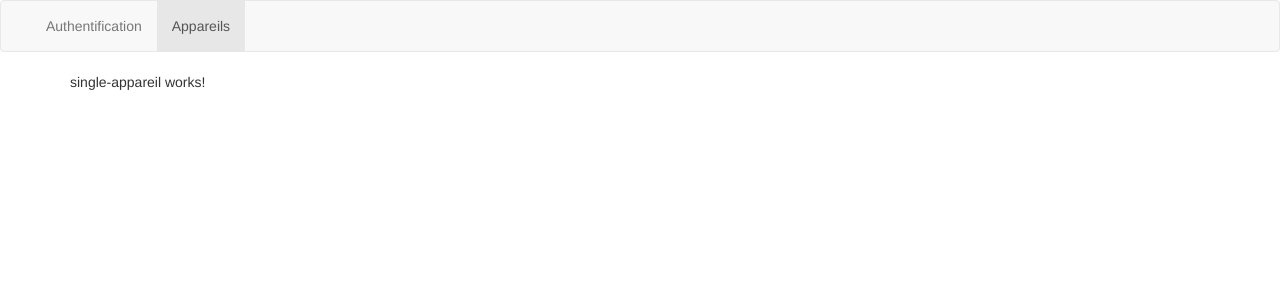
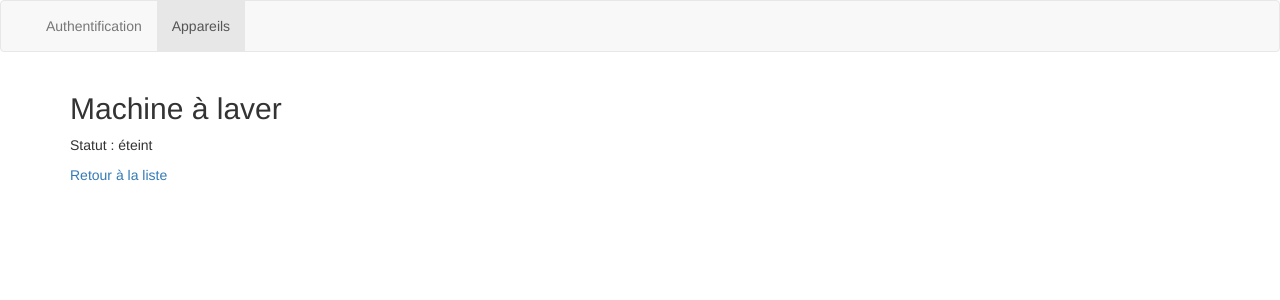
Before and after one commit to bugtronik/angular-oc, an Angular app in the folder mon-projet-angular/: page /appareils/1 in a window 1280 px wide. Shown: the top 300 px of the page. Built offline with nearby package versions, Linux system fonts and the light colour scheme.

Commit message:
Navigation avec routing - terminé

```diff
--- a/mon-projet-angular/package.json
+++ b/mon-projet-angular/package.json
@@ -21,6 +21,7 @@
     "@angular/router": "~9.0.7",
     "bootstrap": "^3.3.7",
     "rxjs": "~6.5.4",
+    "rxjs-compat": "^6.5.5",
     "tslib": "^1.10.0",
     "zone.js": "~0.10.2"
   },
--- a/mon-projet-angular/src/app/appareil-view/appareil-view.component.html
+++ b/mon-projet-angular/src/app/appareil-view/appareil-view.component.html
@@ -4,7 +4,11 @@
 	  <h2>Mes appareils</h2>
 	  <p>Mis à jour : {{ lastUpdate | async | date: 'short' }}</p>
       <ul>
-		  <app-appareil-view></app-appareil-view>
+		    <app-appareil  *ngFor="let appareil of appareils; let i = index"
+                 [appareilName]="appareil.name"
+                 [appareilStatus]="appareil.status"
+                 [index]="i"
+                 [id]="appareil.id"></app-appareil>
       </ul>
       <button class="btn btn-success"
               [disabled]="!isAuth"
--- a/mon-projet-angular/src/app/appareil/appareil.component.html
+++ b/mon-projet-angular/src/app/appareil/appareil.component.html
@@ -2,6 +2,7 @@
                 'list-group-item-success': appareilStatus === 'allumé',
                 'list-group-item-danger': appareilStatus === 'éteint'}">
     <h4 [ngStyle]="{color: getColor()}">Appareil : {{ appareilName }} -- Statut: {{ getStatus() }}</h4>
+    <a [routerLink]="[id]">Détail</a>
     <input type="text" class="form-control" [(ngModel)]="appareilName" />
 
     <button class="btn btn-sm btn-success"
--- a/mon-projet-angular/src/app/appareil/appareil.component.ts
+++ b/mon-projet-angular/src/app/appareil/appareil.component.ts
@@ -12,6 +12,7 @@
 	@Input() appareilName: string;
   @Input() appareilStatus: string;
   @Input() index: number;
+  @Input() id: number;
 
   constructor(private appareilService: AppareilService) { }
 
--- /dev/null
+++ b/mon-projet-angular/src/app/four-oh-four/four-oh-four.component.html
@@ -0,0 +1,2 @@
+<h2>Erreur 404</h2>
+<p>La page que vous cherchez n'existe pas !</p>
--- /dev/null
+++ b/mon-projet-angular/src/app/four-oh-four/four-oh-four.component.ts
@@ -0,0 +1,15 @@
+import { Component, OnInit } from '@angular/core';
+
+@Component({
+  selector: 'app-four-oh-four',
+  templateUrl: './four-oh-four.component.html',
+  styleUrls: ['./four-oh-four.component.scss']
+})
+export class FourOhFourComponent implements OnInit {
+
+  constructor() { }
+
+  ngOnInit(): void {
+  }
+
+}
--- a/mon-projet-angular/src/app/services/appareil.service.ts
+++ b/mon-projet-angular/src/app/services/appareil.service.ts
@@ -4,18 +4,30 @@
 
     appareils = [
 		{
+            id: 1,
 			name: 'Machine à laver',
 			status: 'éteint'
 		},
 		{
+            id: 2,
 			name: 'Frigo',
 			status: 'allumé'
 		},
 		{
+            id: 3,
 			name: 'Ordinateur',
 			status: 'éteint'
 		}
     ];
+
+    getAppareilById(id: number) {
+        const appareil = this.appareils.find(
+            (s) => {
+                return s.id === id;
+            }
+        );
+        return appareil;
+    }
 
     switchOnAll() {
         for(let appareil of this.appareils) {
--- /dev/null
+++ b/mon-projet-angular/src/app/services/auth-guard.service.ts
@@ -0,0 +1,21 @@
+import { AuthService } from './auth.service';
+import { ActivatedRouteSnapshot, CanActivate, RouterStateSnapshot, Router } from '@angular/router';
+import { Observable } from 'rxjs/Observable';
+import { Injectable } from '@angular/core';
+
+@Injectable()
+export class AuthGuard implements CanActivate {
+
+    constructor(private authService: AuthService, private router: Router) { }
+
+  canActivate(
+    route: ActivatedRouteSnapshot,
+    state: RouterStateSnapshot): Observable<boolean> | Promise<boolean> | boolean {
+
+        if (this.authService.isAuth) {
+            return true;
+        } else {
+            this.router.navigate(['/auth']);
+        }
+  }
+}
--- a/mon-projet-angular/src/app/single-appareil/single-appareil.component.html
+++ b/mon-projet-angular/src/app/single-appareil/single-appareil.component.html
@@ -1 +1,3 @@
-<p>single-appareil works!</p>
+<h2>{{ name }}</h2>
+<p>Statut : {{ status }}</p>
+<a routerLink="/appareils">Retour à la liste</a>
--- a/mon-projet-angular/src/app/single-appareil/single-appareil.component.ts
+++ b/mon-projet-angular/src/app/single-appareil/single-appareil.component.ts
@@ -1,5 +1,6 @@
 import { Component, OnInit } from '@angular/core';
 import { AppareilService } from '../services/appareil.service';
+import { ActivatedRoute } from '@angular/router';
 
 @Component({
   selector: 'app-single-appareil',
@@ -11,9 +12,12 @@
   name: string = 'Appareil';
   status: string = 'Statut';
 
-  constructor(private appareilService: AppareilService) { }
+  constructor(private appareilService: AppareilService, private route: ActivatedRoute) { }
 
   ngOnInit(): void {
+    const id = this.route.snapshot.params['id'];
+    this.name = this.appareilService.getAppareilById(+id).name;
+    this.status = this.appareilService.getAppareilById(+id).status;
   }
 
 }
```
Also changed, not shown: mon-projet-angular/src/app/app.module.ts (+9 -3 lines), mon-projet-angular/src/app/four-oh-four/four-oh-four.component.scss (added), 1 other file (tests, documents, lock files or other folders).
